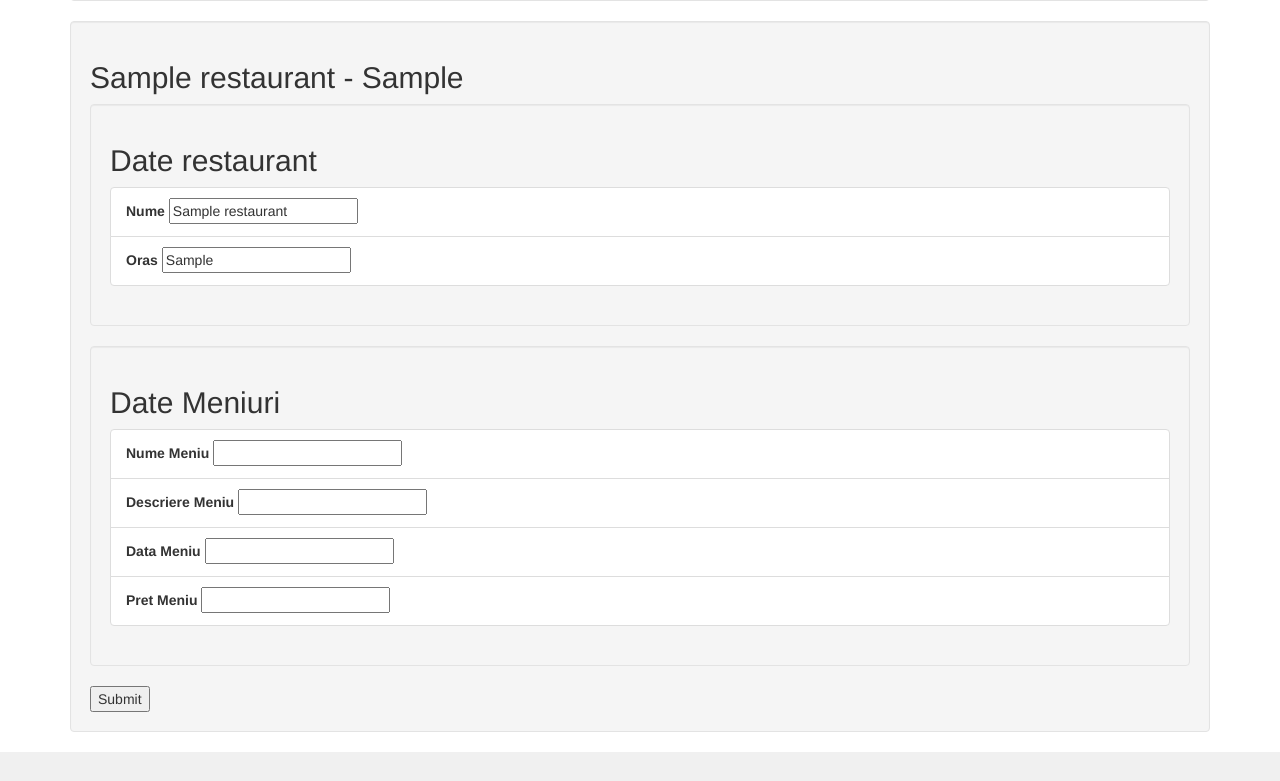
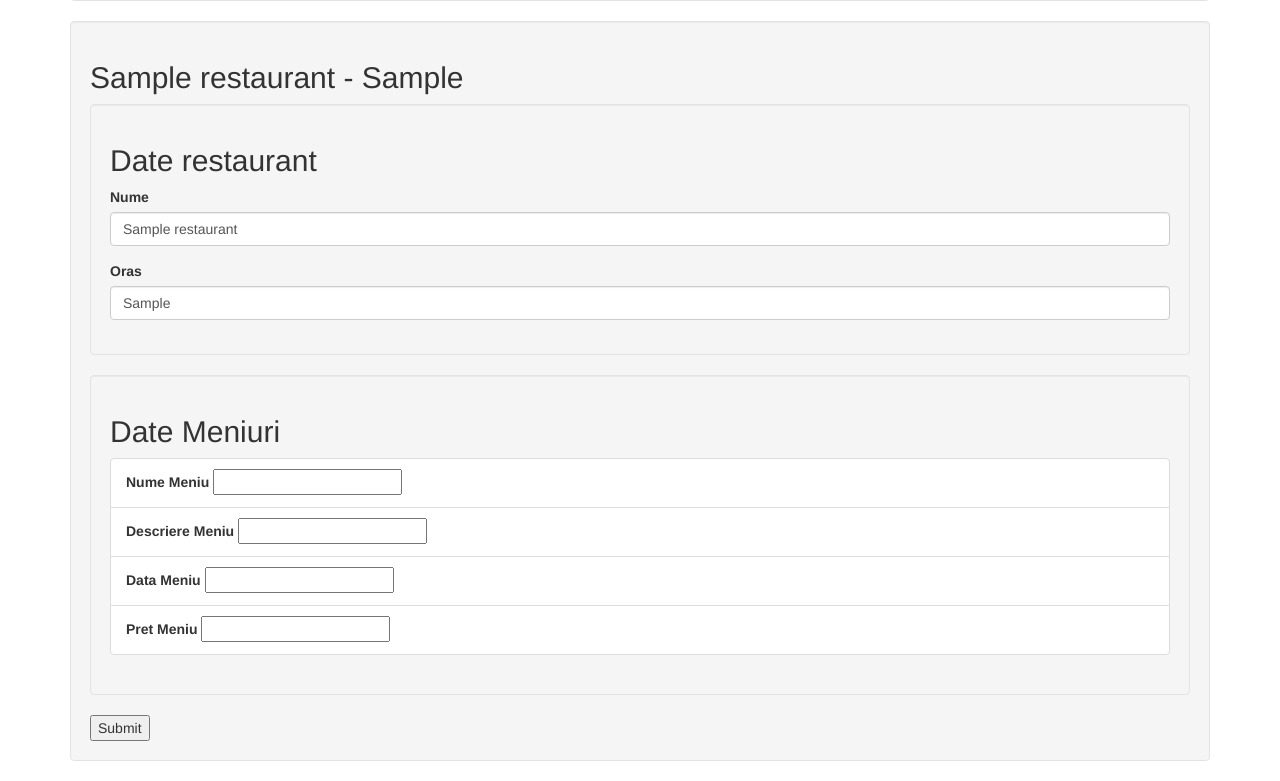
Before and after one commit to lorandDobai/django-HaiLaMasa, a Django app: page /dashboard/restaurant/1 in a window 1280 px wide. Shown: the part 109-890 px from the top of the page. Before the commit the page ends 861 px from the top, so only its background shows below. Run offline with Django 3.2, Linux system fonts and the light colour scheme; a user stored in the database is signed in; tables that the repository leaves empty hold one stand-in row (values such as "Sample post"); some libraries are stand-ins or nearby versions.

Commit message:
Styling for forms

```diff
--- a/HaiLaMasa/organizer/forms.py
+++ b/HaiLaMasa/organizer/forms.py
@@ -10,6 +10,10 @@ class RestaurantEditForm(forms.ModelForm):
     class Meta:
         model = Restaurant
         fields = ("city","name")
+        widgets = {
+            'name': forms.TextInput(attrs={'class': 'form-control'}),
+            'city': forms.TextInput(attrs={'class': 'form-control'}),
+        }
 
 class MenuEditForm(forms.ModelForm):
     class Meta:
--- a/HaiLaMasa/organizer/templates/organizer/restaurant_edit.html
+++ b/HaiLaMasa/organizer/templates/organizer/restaurant_edit.html
@@ -8,22 +8,19 @@
 {% endblock head %}
 
 {% block content %}
-<form action = "validate" method = "post">
+<form action = "validate" method = "post" role="form">
 
     <h2>{{resto.name}} - {{resto.city}}</h2>
     <div class="well">
         <h2>Date restaurant</h2>
-         <ul class="list-group">
-             <li class = "list-group-item">
+            <div class="form-group">
                 <label for="nume_resto">Nume</label>
-                <input id = "nume_resto" type="text" name="name" maxlength="200" value = "{{form.instance.name}}">
-             </li>
-             <li class = "list-group-item">
+                {{form.name}}
+            </div>
+            <div class="form-group">
                 <label for="nume_oras">Oras</label>
-                <input id = "nume_oras" type="text" name="city" maxlength="200" value = "{{form.instance.city}}">
-             </li>
-         </ul>
-
+                {{form.city}}
+            </div>
     </div>
     <div class="well">
         <h2>Date Meniuri</h2>
--- a/HaiLaMasa/organizer/views.py
+++ b/HaiLaMasa/organizer/views.py
@@ -6,7 +6,6 @@ from django.shortcuts import render, get_object_or_404
 from django.http import HttpResponse, HttpResponseRedirect
 from django.template import Context
 from django.template.context_processors import csrf
-from django.views.generic import ListView
 from visitor.models import Restaurant, Menu
 from organizer.forms import RestaurantEditForm, MenuEditForm
 
@@ -33,10 +32,10 @@ def resto_selection(request):
 def resto_edit(request, pk=None):
     instance = get_object_or_404(Restaurant, id=pk)
     form = RestaurantEditForm( None,instance = instance)
-
     context = Context({"resto":instance, "form":form})
     context.update(csrf(request))
     return render(request, 'organizer/restaurant_edit.html', context)
+
 @login_required
 def resto_validate(request):
     return HttpResponse(request.POST["name"]+" validam luni aci")
```
